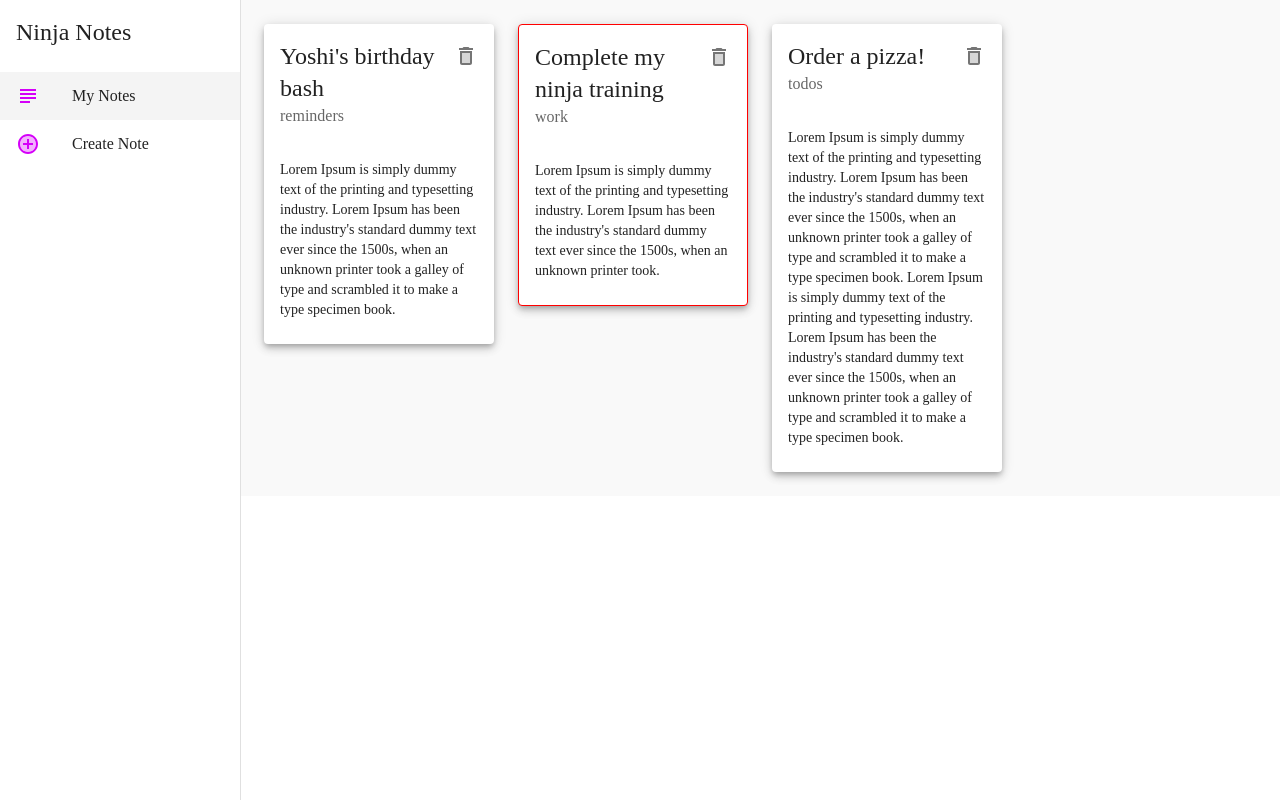
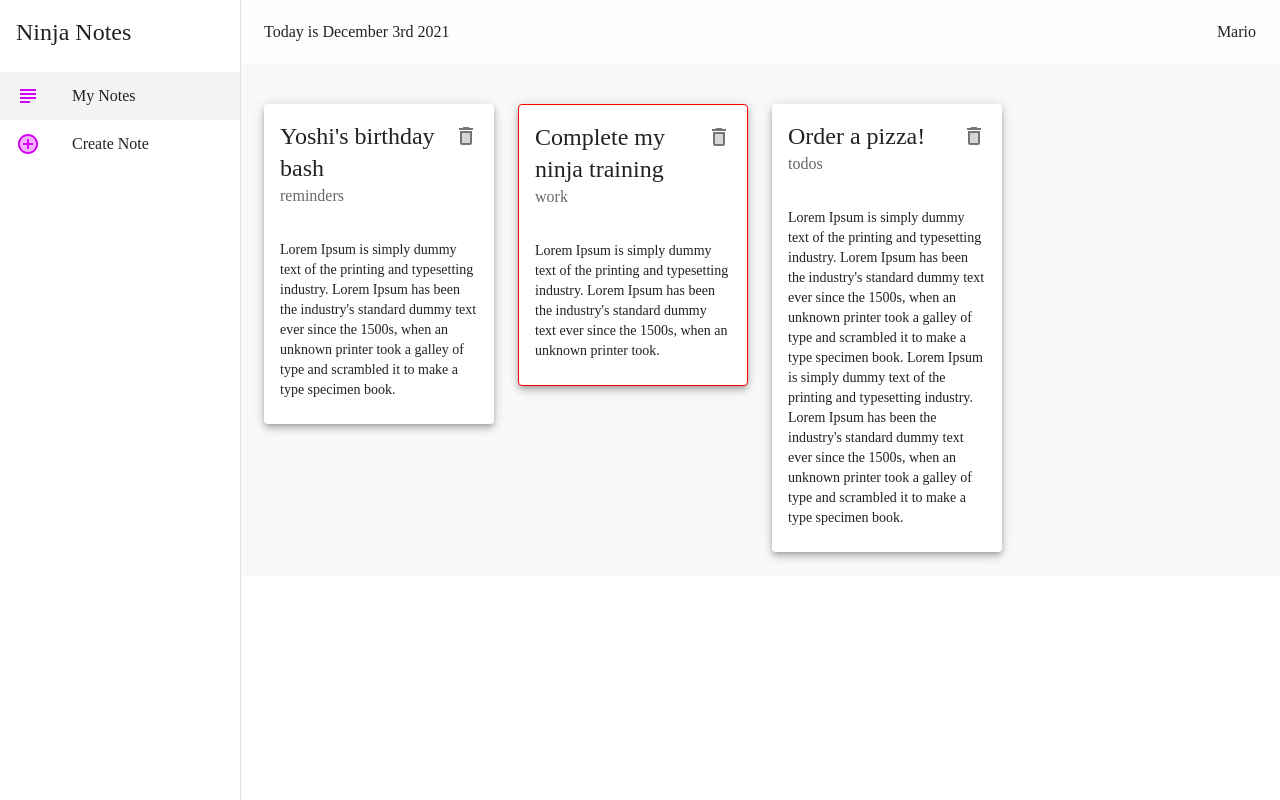
Before and after one commit to edcas21/mui4-to-mui5-conversion-practice, a React (Create React App) app: page / in a window 1280 px wide. Built offline with nearby package versions, Linux system fonts and the light colour scheme; data requests are answered from the project's data file.

Commit message:
Completed appbar section

```diff
--- a/package.json
+++ b/package.json
@@ -11,6 +11,7 @@
     "@testing-library/jest-dom": "^5.15.1",
     "@testing-library/react": "^11.2.7",
     "@testing-library/user-event": "^12.8.3",
+    "date-fns": "^2.27.0",
     "json-server": "^0.17.0",
     "react": "^17.0.2",
     "react-dom": "^17.0.2",
--- a/src/pages/layout/layout.component.jsx
+++ b/src/pages/layout/layout.component.jsx
@@ -10,7 +10,10 @@ import {
   ListItemIcon,
   ListItemText,
   Typography,
+  AppBar,
+  Toolbar,
 } from "@mui/material";
+import { format } from "date-fns";
 
 //icons
 import { AddCircleTwoTone, SubjectTwoTone } from "@mui/icons-material";
@@ -37,6 +40,15 @@ const Layout = ({ children }) => {
   return (
     <Box sx={layoutStyles.root}>
       {/* app bar */}
+      <AppBar sx={layoutStyles.appbar} elevation={0}>
+        <Toolbar>
+          {/* Will take all the horizontal space available to it, which is why it pushes the name all the way to the right */}
+          <Typography sx={{ flexGrow: 1 }}>
+            Today is {format(new Date(), "MMMM do Y")}
+          </Typography>
+          <Typography>Mario</Typography>
+        </Toolbar>
+      </AppBar>
       {/* side drawer */}
       <Drawer
         // Use the css API to override the styling of sub-components of mui components : https://mui.com/api/drawer/#css
@@ -48,12 +60,16 @@ const Layout = ({ children }) => {
         anchor="left"
       >
         <Box>
-          <Typography sx={layoutStyles.title} variant="h5">Ninja Notes</Typography>
+          <Typography sx={layoutStyles.title} variant="h5">
+            Ninja Notes
+          </Typography>
         </Box>
         <List>
           {menuItems.map((menuItem, index) => (
             <ListItem
-              sx={location.pathname === menuItem.path ? layoutStyles.active : null}
+              sx={
+                location.pathname === menuItem.path ? layoutStyles.active : null
+              }
               button
               key={index}
               onClick={() => navigate(menuItem.path)}
@@ -64,7 +80,10 @@ const Layout = ({ children }) => {
           ))}
         </List>
       </Drawer>
-      <Box sx={layoutStyles.page}>{children}</Box>
+      <Box sx={layoutStyles.page}>
+        <Box sx={{ ...layoutStyles.toolbar, marginTop: 2 }} />
+        {children}
+      </Box>
     </Box>
   );
 };
--- a/src/pages/layout/layout.styles.js
+++ b/src/pages/layout/layout.styles.js
@@ -15,14 +15,18 @@ const layoutStyles = {
     width: drawerWidth,
   },
   root: {
-        display: 'flex',
+    display: "flex",
   },
   active: {
-        background: "#f4f4f4"
+    background: "#f4f4f4",
   },
   title: {
-        padding: ourTheme.spacing(2)
+    padding: ourTheme.spacing(2),
   },
+  appbar: {
+    width: `calc(100% - ${drawerWidth}px)`,
+  },
+  toolbar: ourTheme.mixins.toolbar,
 };
 
 export default layoutStyles;
```
Also changed, not shown: 1 other file (tests, documents, lock files or other folders). Lines whose indentation alone changed are shown as unchanged.
